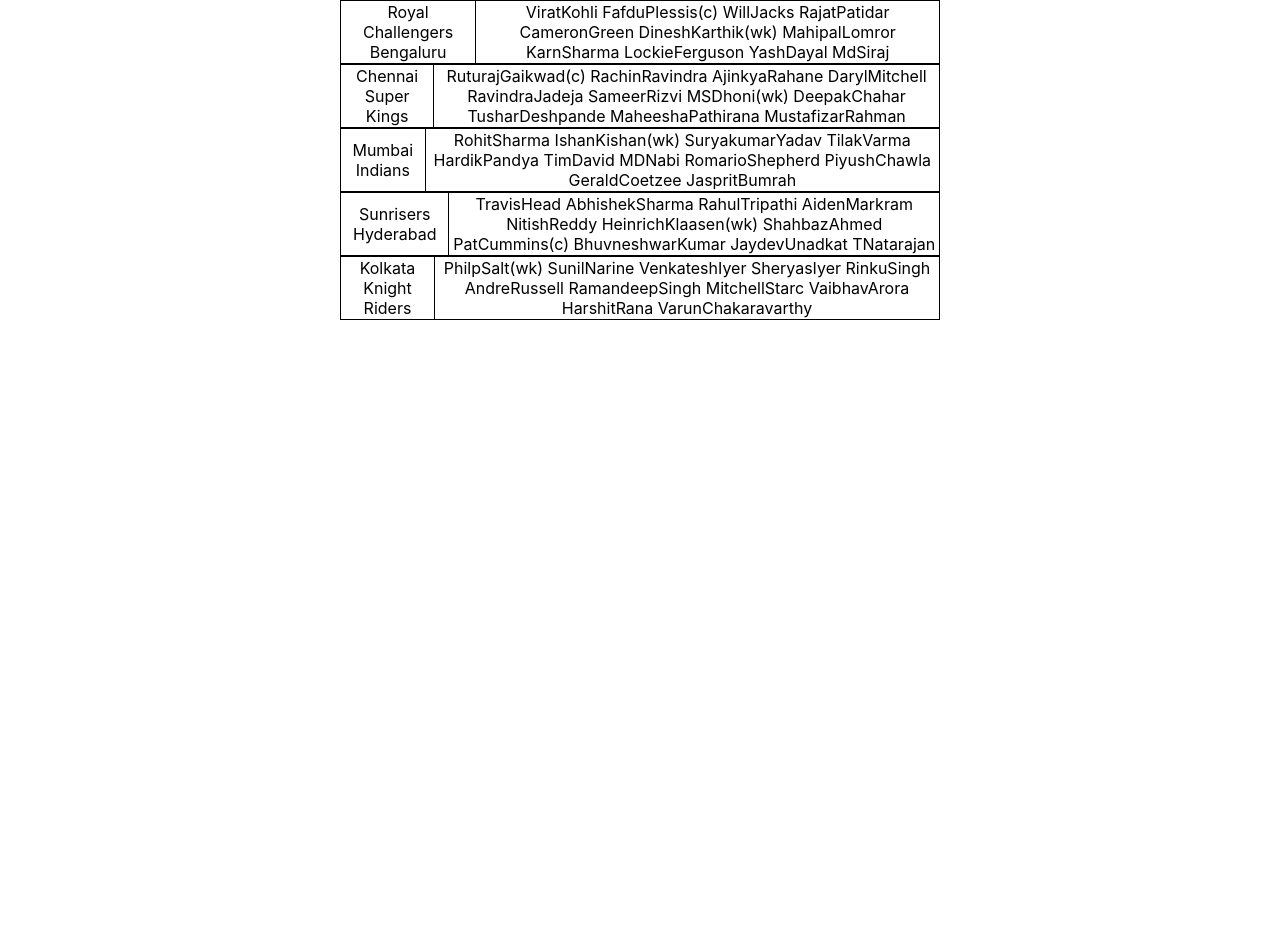
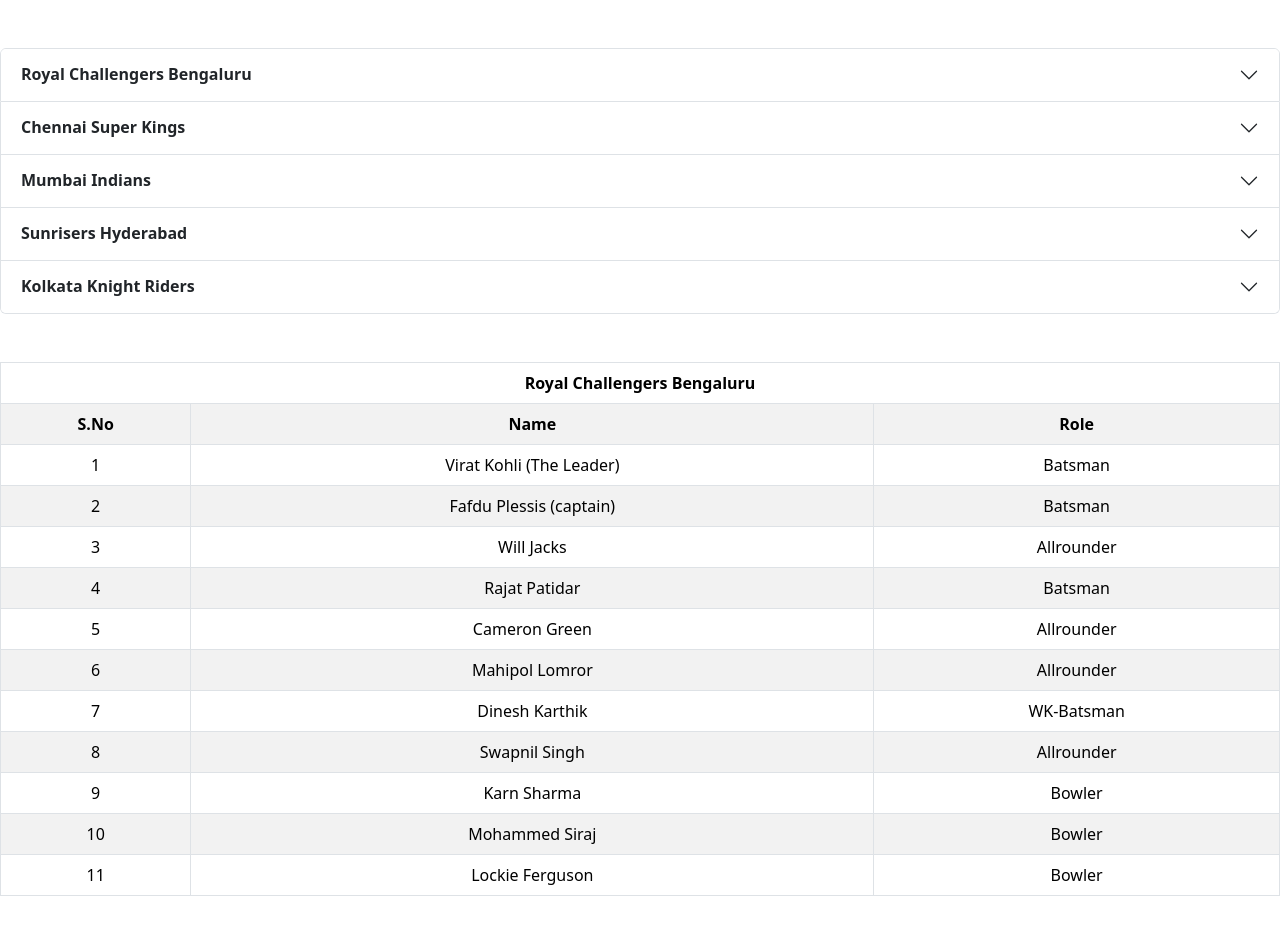
Before and after one commit to Vamshii17/REACT_PRACTICE, a React (Create React App) app: page / in a window 1280 px wide. Shown: the top 952 px of the page. Before the commit the page ends 800 px from the top, so only its background shows below. Built offline with nearby package versions, Linux system fonts and the light colour scheme.

Commit message:
Class Component and Styling

```diff
--- a/package.json
+++ b/package.json
@@ -6,7 +6,9 @@
     "@testing-library/jest-dom": "^5.17.0",
     "@testing-library/react": "^13.4.0",
     "@testing-library/user-event": "^13.5.0",
+    "bootstrap": "^5.3.3",
     "react": "^18.3.1",
+    "react-bootstrap": "^2.10.2",
     "react-dom": "^18.3.1",
     "react-scripts": "5.0.1",
     "web-vitals": "^2.1.4"
--- a/src/App.js
+++ b/src/App.js
@@ -1,41 +1,26 @@
 import React from "react"
 import "./style.css"
+import HeadingComponent from "./Components/Class_Component/heading_component";
+import AccordionComponent from "./Components/Accordion/accordion";
+import TableComponent from "./Components/Table/tableBootStrap";
+import navBarComponent from "./Components/Nav_Bar/navBar";
 function Hello(){
-  const iplTeams=[{
-    teamName:"Royal Challengers Bengaluru",
-    playersName:["ViratKohli", " FafduPlessis(c)", " WillJacks", " RajatPatidar", " CameronGreen", " DineshKarthik(wk)", " MahipalLomror", " KarnSharma", " LockieFerguson", " YashDayal", " MdSiraj"]
-  },{
-    teamName:"Chennai Super Kings",
-    playersName:["RuturajGaikwad(c)", " RachinRavindra", " AjinkyaRahane"," DarylMitchell", " RavindraJadeja", " SameerRizvi", " MSDhoni(wk)", " DeepakChahar", " TusharDeshpande", " MaheeshaPathirana", " MustafizarRahman"]
-  },{
-    teamName:"Mumbai Indians",
-    playersName:["RohitSharma", " IshanKishan(wk)", " SuryakumarYadav", " TilakVarma", " HardikPandya", " TimDavid", " MDNabi", " RomarioShepherd", " PiyushChawla", " GeraldCoetzee", " JaspritBumrah"]
-  },{
-    teamName:"Sunrisers Hyderabad",
-    playersName:["TravisHead", " AbhishekSharma", " RahulTripathi", " AidenMarkram", " NitishReddy", " HeinrichKlaasen(wk)", " ShahbazAhmed", " PatCummins(c)", " BhuvneshwarKumar", " JaydevUnadkat", " TNatarajan"]
-  },{
-    teamName:"Kolkata Knight Riders",
-    playersName:["PhilpSalt(wk)", " SunilNarine", " VenkateshIyer", " SheryasIyer", " RinkuSingh", " AndreRussell", " RamandeepSingh", " MitchellStarc", " VaibhavArora", " HarshitRana", " VarunChakaravarthy"]
-  }]
   return(
     <>
-     {
-      iplTeams.map((eachiplTeams)=>{
-        const {teamName, playersName}= eachiplTeams
-        return(
-              <React.Fragment>
-                <center>
-                  <table>
-                    <tr>
-                      <td>{teamName}</td>
-                      <td>{playersName}</td>
-                    </tr>
-                  </table>
-                </center>
-              </React.Fragment>
-            )
-      })
-    }
+    <navBarComponent></navBarComponent>
+    <br></br>
+    <br></br>
+    <AccordionComponent></AccordionComponent>
+    <br></br>
+    <br></br>
+    <TableComponent></TableComponent>
+    <br></br>
+    <br></br>
+    <br></br>
+    <br></br>
+    <br></br>
+    <br></br>
+    <HeadingComponent></HeadingComponent>
     </>
   )
 }
--- /dev/null
+++ b/src/Components/Accordion/accordion.js
@@ -0,0 +1,40 @@
+import Accordion from 'react-bootstrap/Accordion';
+
+const AccordionComponent=()=>{
+    const iplTeams=[{
+        teamName:"Royal Challengers Bengaluru",
+        playersName:["ViratKohli", " FafduPlessis(c)", " WillJacks", " RajatPatidar", " CameronGreen", " DineshKarthik(wk)", " MahipalLomror", " KarnSharma", " LockieFerguson", " YashDayal", " MdSiraj"]
+      },{
+        teamName:"Chennai Super Kings",
+        playersName:["RuturajGaikwad(c)", " RachinRavindra", " AjinkyaRahane"," DarylMitchell", " RavindraJadeja", " SameerRizvi", " MSDhoni(wk)", " DeepakChahar", " TusharDeshpande", " MaheeshaPathirana", " MustafizarRahman"]
+      },{
+        teamName:"Mumbai Indians",
+        playersName:["RohitSharma", " IshanKishan(wk)", " SuryakumarYadav", " TilakVarma", " HardikPandya", " TimDavid", " MDNabi", " RomarioShepherd", " PiyushChawla", " GeraldCoetzee", " JaspritBumrah"]
+      },{
+        teamName:"Sunrisers Hyderabad",
+        playersName:["TravisHead", " AbhishekSharma", " RahulTripathi", " AidenMarkram", " NitishReddy", " HeinrichKlaasen(wk)", " ShahbazAhmed", " PatCummins(c)", " BhuvneshwarKumar", " JaydevUnadkat", " TNatarajan"]
+      },{
+        teamName:"Kolkata Knight Riders",
+        playersName:["PhilpSalt(wk)", " SunilNarine", " VenkateshIyer", " SheryasIyer", " RinkuSingh", " AndreRussell", " RamandeepSingh", " MitchellStarc", " VaibhavArora", " HarshitRana", " VarunChakaravarthy"]
+      }]
+  return (
+    <Accordion defaultActiveKey="0">
+      {
+        iplTeams.map((eachiplTeams, index)=>{
+            const {teamName, playersName}= eachiplTeams
+            return(
+                <>
+                <Accordion.Item eventKey={index}>
+                    <Accordion.Header><b>{teamName}</b></Accordion.Header>
+                    <Accordion.Body>{playersName}</Accordion.Body>
+                </Accordion.Item>
+                </>
+            )
+        }
+        )
+      }
+    </Accordion>
+  );
+}
+
+export default AccordionComponent;
--- /dev/null
+++ b/src/Components/Class_Component/heading_component.js
@@ -0,0 +1,18 @@
+import { Component } from "react";
+
+class HeadingComponent extends Component{
+    render(){
+        return(
+            <>
+            <h1>Heading 1....</h1>
+            <h2>Heading 2....</h2>
+            <h3>Heading 3....</h3>
+            <h4>Heading 4....</h4>
+            <h5>Heading 5....</h5>
+            <h6>Heading 6....</h6>
+            </>
+        )
+    }
+}
+
+export default HeadingComponent;
--- /dev/null
+++ b/src/Components/Nav_Bar/navBar.js
@@ -0,0 +1,34 @@
+import Container from 'react-bootstrap/Container';
+import Nav from 'react-bootstrap/Nav';
+import Navbar from 'react-bootstrap/Navbar';
+import NavDropdown from 'react-bootstrap/NavDropdown';
+
+const navBarComponent=()=>{
+  return (
+    <Navbar expand="lg" className="bg-body-tertiary">
+      <Container>
+        <Navbar.Brand href="#home">React-Bootstrap</Navbar.Brand>
+        <Navbar.Toggle aria-controls="basic-navbar-nav" />
+        <Navbar.Collapse id="basic-navbar-nav">
+          <Nav className="me-auto">
+            <Nav.Link href="#home">Home</Nav.Link>
+            <Nav.Link href="#link">Link</Nav.Link>
+            <NavDropdown title="Dropdown" id="basic-nav-dropdown">
+              <NavDropdown.Item href="#action/3.1">Action</NavDropdown.Item>
+              <NavDropdown.Item href="#action/3.2">
+                Another action
+              </NavDropdown.Item>
+              <NavDropdown.Item href="#action/3.3">Something</NavDropdown.Item>
+              <NavDropdown.Divider />
+              <NavDropdown.Item href="#action/3.4">
+                Separated link
+              </NavDropdown.Item>
+            </NavDropdown>
+          </Nav>
+        </Navbar.Collapse>
+      </Container>
+    </Navbar>
+  );
+}
+
+export default navBarComponent;
--- /dev/null
+++ b/src/Components/Table/tableBootStrap.js
@@ -0,0 +1,77 @@
+import Table from 'react-bootstrap/Table';
+
+function TableComponent() {
+  return (
+    <Table striped bordered hover>
+      <thead>
+        <tr>
+            <th colSpan={4}>Royal Challengers Bengaluru</th>
+        </tr>
+      </thead>
+      <tbody>
+      <tr>
+                <th>S.No</th>
+                <th>Name</th>
+                <th>Role</th>
+            </tr>
+            <tr>
+                <td>1</td>
+                <td>Virat Kohli (The Leader)</td>
+                <td>Batsman</td>
+            </tr>
+            <tr>
+                <td>2</td>
+                <td>Fafdu Plessis (captain)</td>
+                <td>Batsman</td>
+            </tr>
+            <tr>
+                <td>3</td>
+                <td>Will Jacks</td>
+                <td>Allrounder</td>
+            </tr>
+            <tr>
+                <td>4</td>
+                <td>Rajat Patidar</td>
+                <td>Batsman</td>
+            </tr>
+            <tr>
+                <td>5</td>
+                <td>Cameron Green</td>
+                <td>Allrounder</td>
+            </tr>
+            <tr>
+                <td>6</td>
+                <td>Mahipol Lomror</td>
+                <td>Allrounder</td>
+            </tr>
+            <tr>
+                <td>7</td>
+                <td>Dinesh Karthik</td>
+                <td>WK-Batsman</td>
+            </tr>
+            <tr>
+                <td>8</td>
+                <td>Swapnil Singh</td>
+                <td>Allrounder</td>
+            </tr>
+            <tr>
+                <td>9</td>
+                <td>Karn Sharma</td>
+                <td>Bowler</td>
+            </tr>
+            <tr>
+                <td>10</td>
+                <td>Mohammed Siraj</td>
+                <td>Bowler</td>
+            </tr>
+            <tr>
+                <td>11</td>
+                <td>Lockie Ferguson</td>
+                <td>Bowler</td>
+            </tr>
+      </tbody>
+    </Table>
+  );
+}
+
+export default TableComponent;
--- a/src/index.js
+++ b/src/index.js
@@ -2,6 +2,7 @@
 import ReactDOM from 'react-dom/client';
 import './index.css';
 import Hello from './App.js'
+import 'bootstrap/dist/css/bootstrap.min.css';
 import reportWebVitals from './reportWebVitals';
 
 const root = ReactDOM.createRoot(document.getElementById('root'));
```
Also changed, not shown: 1 other file (tests, documents, lock files or other folders).
